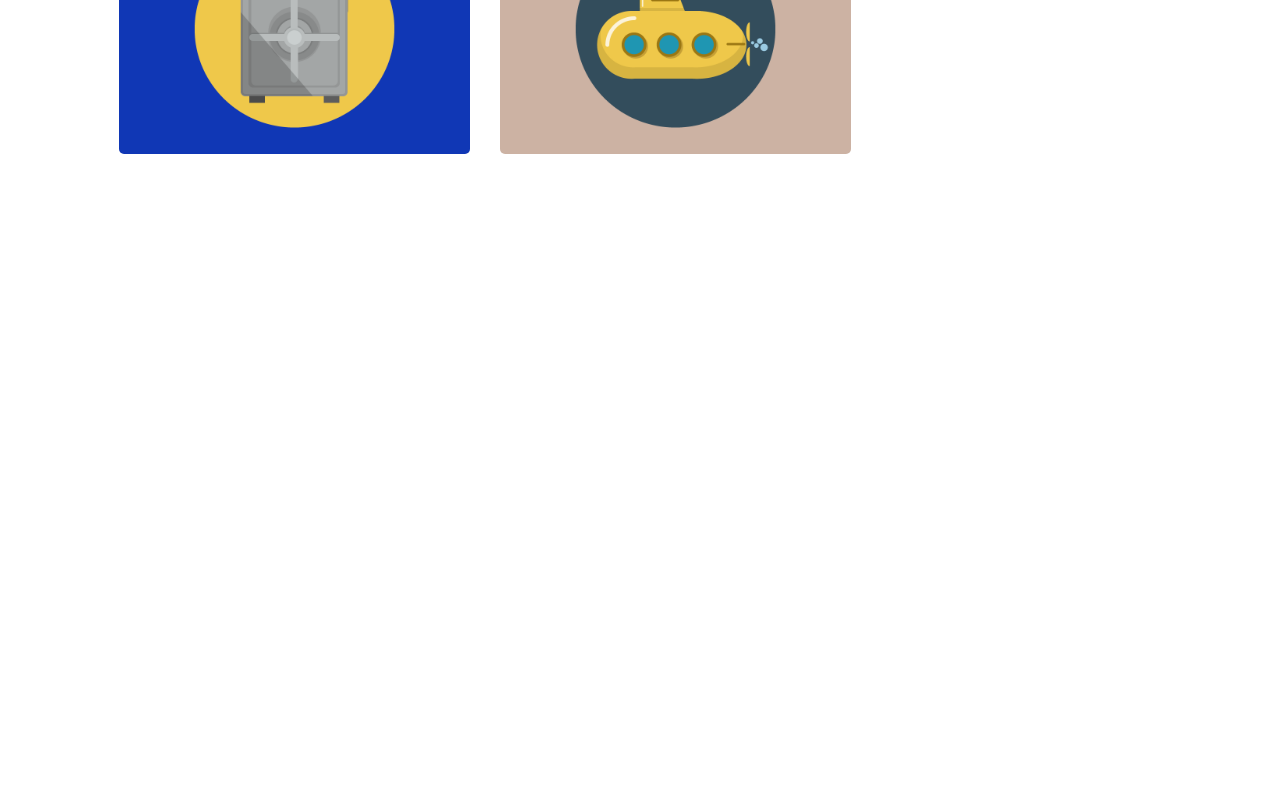
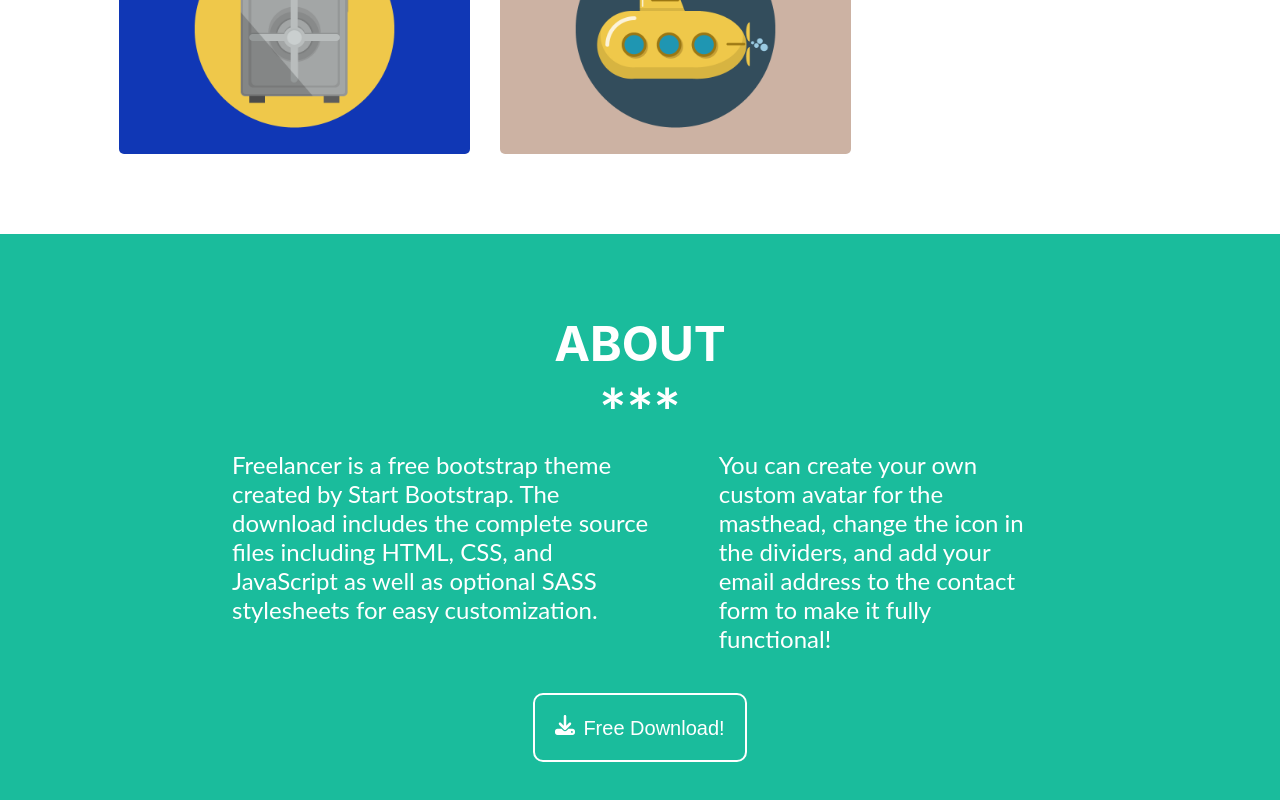
Before and after one commit to Mohamed-Aljerjawi01/React-Task1, a React (Vite) app: page / in a window 1280 px wide. Shown: the part 1619-2419 px from the top of the page. Before the commit the page ends 1853 px from the top, so only its background shows below. Built offline with nearby package versions, Linux system fonts and the light colour scheme.

Commit message:
About Component commit

```diff
--- a/src/App.jsx
+++ b/src/App.jsx
@@ -1,12 +1,14 @@
 import Navbar from'./components/navbar/Navbar.jsx'
 import Hero from'./components/hero/Hero.jsx'
 import Portfolio from'./components/portfolio/Portfolio.jsx'
+import About from'./components/about/About.jsx'
 
 function App(){
   return <>
     <Navbar/>
     <Hero/>
     <Portfolio/>
+    <About/>
   </>
 }
 
--- /dev/null
+++ b/src/components/about/About.jsx
@@ -0,0 +1,31 @@
+import styleAbout from './about.module.css'
+
+function About() {
+    // JS COde
+
+    // HTML Code
+    return <>
+        <div className={styleAbout.one} id='about'>
+            <h2 className={styleAbout.title}>About</h2>
+            <span className={styleAbout.span}>***</span>
+            <div className={styleAbout.flex}>
+                <div className={styleAbout.div1}>
+                    <p className={styleAbout.para}>
+                        Freelancer is a free bootstrap theme created by Start Bootstrap. The download includes the complete source files including HTML, CSS, and JavaScript as well as optional SASS stylesheets for easy customization.
+                    </p>
+                </div>
+                <div className={styleAbout.div2}>
+                    <p className={styleAbout.para}>
+                        You can create your own custom avatar for the masthead, change the icon in the dividers, and add your email address to the contact form to make it fully functional!
+                    </p>
+                </div>
+            </div>
+            <button className={styleAbout.btn}>
+                <svg class={`svg-inline--fa fa-download me-2 ${styleAbout.svg}`} aria-hidden="true" focusable="false" data-prefix="fas" data-icon="download" role="img" xmlns="http://www.w3.org/2000/svg" viewBox="0 0 512 512" data-fa-i2svg=""><path fill="currentColor" d="M288 32c0-17.7-14.3-32-32-32s-32 14.3-32 32V274.7l-73.4-73.4c-12.5-12.5-32.8-12.5-45.3 0s-12.5 32.8 0 45.3l128 128c12.5 12.5 32.8 12.5 45.3 0l128-128c12.5-12.5 12.5-32.8 0-45.3s-32.8-12.5-45.3 0L288 274.7V32zM64 352c-35.3 0-64 28.7-64 64v32c0 35.3 28.7 64 64 64H448c35.3 0 64-28.7 64-64V416c0-35.3-28.7-64-64-64H346.5l-45.3 45.3c-25 25-65.5 25-90.5 0L165.5 352H64zm368 56a24 24 0 1 1 0 48 24 24 0 1 1 0-48z"></path></svg>
+                Free Download!
+            </button>
+        </div>
+    </>
+}
+
+export default About;
--- /dev/null
+++ b/src/components/about/about.module.css
@@ -0,0 +1,63 @@
+.one{
+    background-color: rgb(26, 188, 156);
+    padding: 80px 0;
+    text-align: center;
+}
+.title{
+    text-transform: uppercase;
+    font-family: Montserrat, -apple-system, BlinkMacSystemFont, "Segoe UI", Roboto, "Helvetica Neue", Arial, "Noto Sans", sans-serif, "Apple Color Emoji", "Segoe UI Emoji", "Segoe UI Symbol", "Noto Color Emoji";
+    font-size: 48px;
+    font-weight: 700;
+    color: white;
+}
+.span{
+    display: inline-block;
+    font-family: Lato, -apple-system, BlinkMacSystemFont, "Segoe UI", Roboto, "Helvetica Neue", Arial, "Noto Sans", sans-serif, "Apple Color Emoji", "Segoe UI Emoji", "Segoe UI Symbol", "Noto Color Emoji";
+    font-size: 64px;
+    font-weight: 700;
+    color: white;
+}
+.flex{
+    text-align: start;
+    display: flex;
+    flex-direction: row;
+    justify-content: space-between;
+    gap: 40px;
+}
+.div1{
+    color: white;
+    padding: 0 12px;
+    margin-left: 220px;
+}
+.div2{
+    color: white;
+    padding: 0 12px;
+    margin-right: 220px;
+}
+.para{
+    font-family: "Lato", -apple-system, BlinkMacSystemFont, "Segoe UI", Roboto, "Helvetica Neue", Arial, "Noto Sans", sans-serif, "Apple Color Emoji", "Segoe UI Emoji", "Segoe UI Symbol", "Noto Color Emoji";;
+    font-size: 24px;
+    font-weight: 400;
+}
+.btn{
+    margin-top: 40px;
+    background-color: transparent;
+    outline: none;
+    color: white;
+    padding: 20px;
+    border: 2px solid white;
+    border-radius: 10px;
+    font-size: 20px;
+    font-weight: 400;
+    transition: all 0.1s linear;
+    cursor: pointer;
+}
+.btn:hover{
+    background-color: white;
+    color: black;
+}
+.svg{
+    display: inline-block;
+    width: 20px;
+    margin-right: 8px;
+}
```
